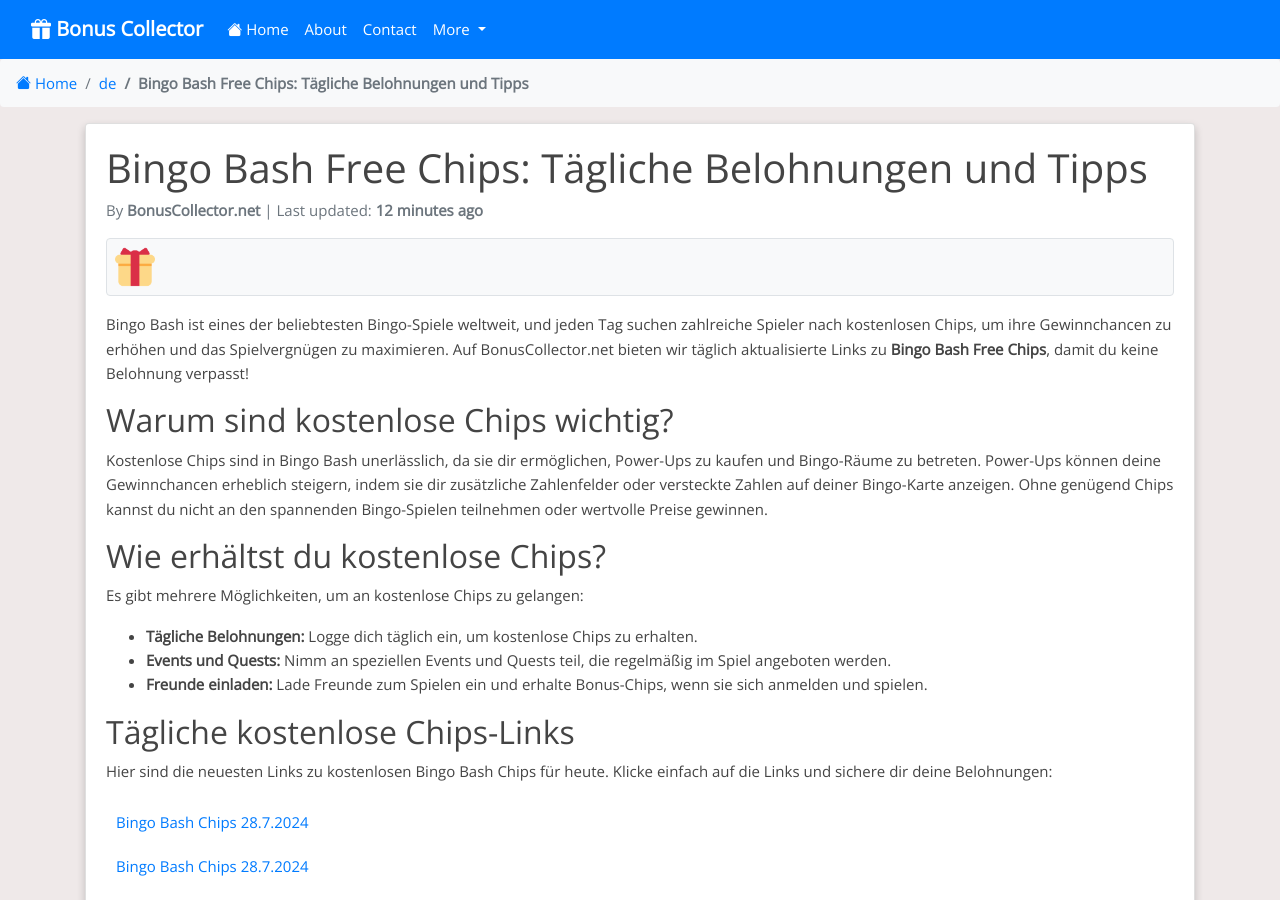
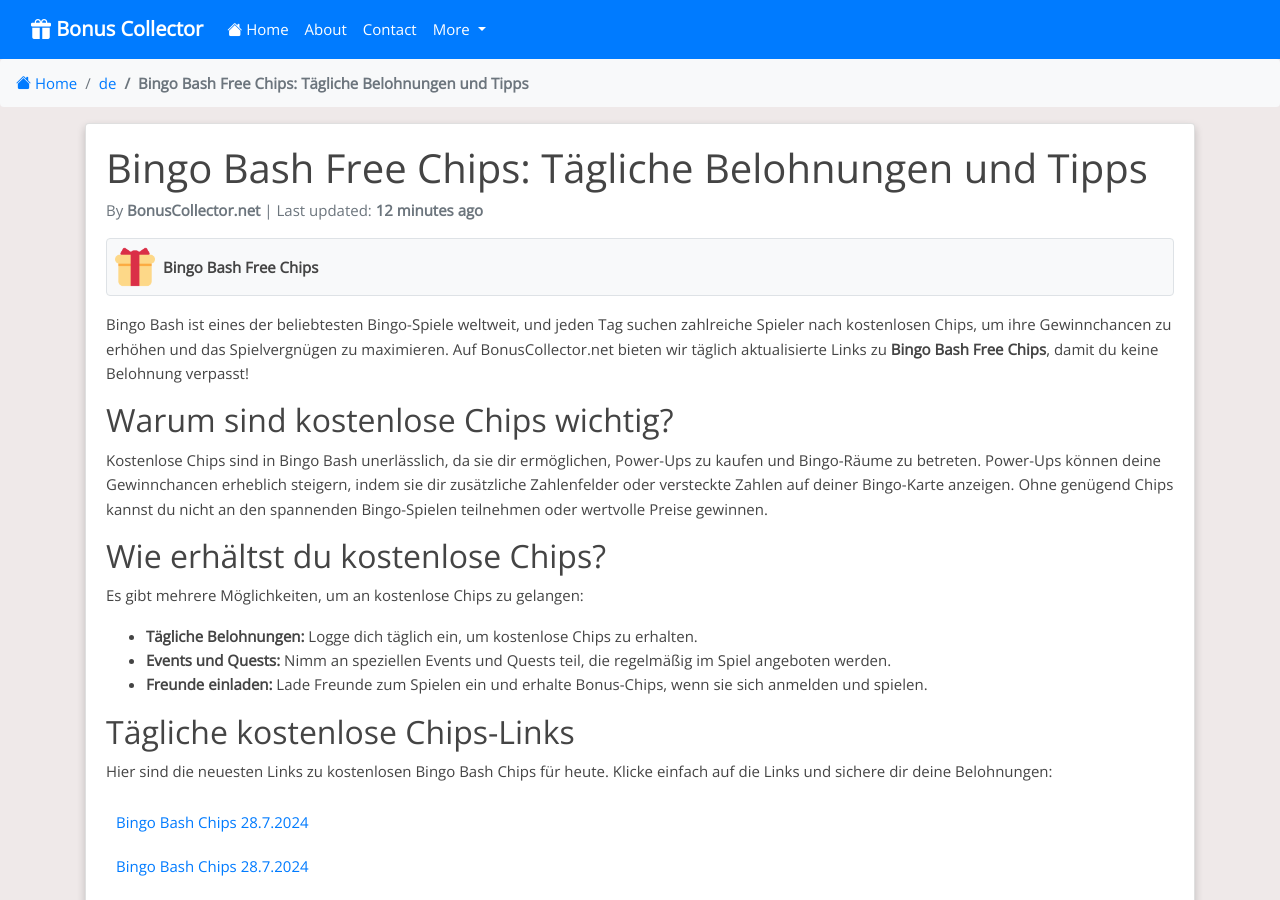
Before and after one commit to Prollad99/bs-net, a Jekyll site: the page built from de/_posts/2024-07-18-bingo-bash.md, in a window 1280 px wide and 900 px high. Built offline with Jekyll 4.4.1, drawn with Linux system fonts in a browser that asks for light colours; nearby versions of some CDN libraries; comment, search, counter and statistics services are not loaded.

Commit message:
Update 2024-07-18-bingo-bash.md

```diff
--- a/de/_posts/2024-07-18-bingo-bash.md
+++ b/de/_posts/2024-07-18-bingo-bash.md
@@ -9,6 +9,8 @@
 permalink: /de/bingo-bash-free-chips/
 image: /assets/images/bingo-bash.webp
 include_file: bingo-bash.html
+manifest: /manifests/de/bingo-bash.json
+app_name: "Bingo Bash Free Chips"
 ---
 
 Bingo Bash ist eines der beliebtesten Bingo-Spiele weltweit, und jeden Tag suchen zahlreiche Spieler nach kostenlosen Chips, um ihre Gewinnchancen zu erhöhen und das Spielvergnügen zu maximieren. Auf BonusCollector.net bieten wir täglich aktualisierte Links zu **Bingo Bash Free Chips**, damit du keine Belohnung verpasst!
```
